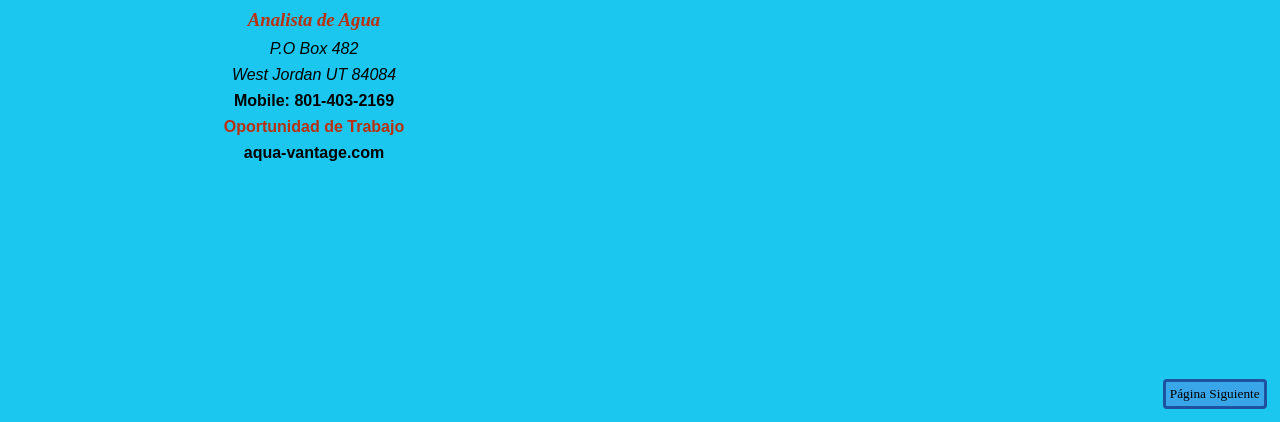
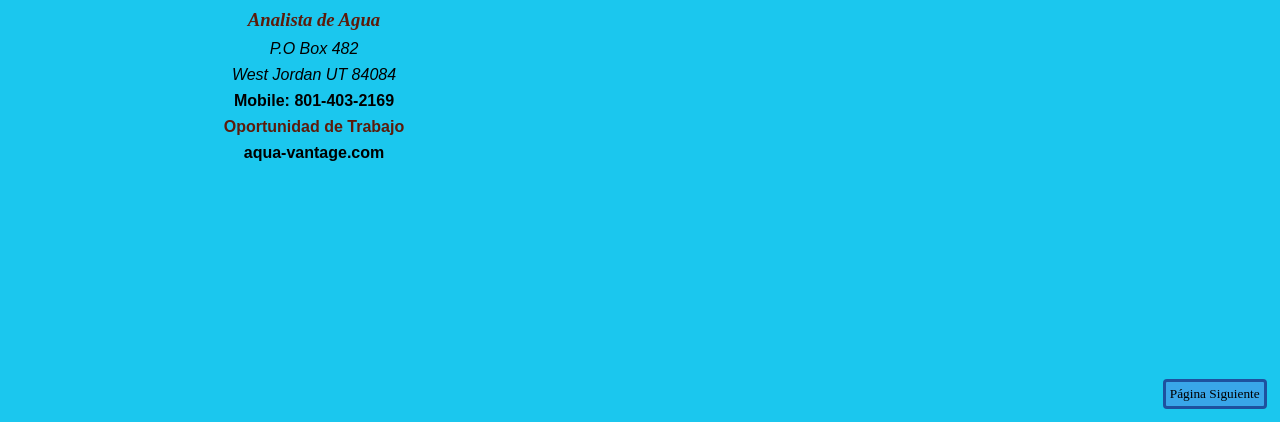
Before and after one commit to joshparkerj/aqua-vantage, a plain HTML site: page index.html in a window 1280 px wide. Shown: the part 378-800 px from the top of the page. Drawn offline with Linux system fonts and the light colour scheme; a web font is replaced by a local one.

Commit message:
update colors for more visual contrast (accessibility)

```diff
--- a/style.css
+++ b/style.css
@@ -15,7 +15,7 @@
 }
 
 body.color-0 {
-  background-color: hsl(191deg, 86%, 52%);
+  background-color: hsl(191deg, 83%, 60%);
 }
 
 body.color-1 {
@@ -66,7 +66,7 @@
 }
 
 h3 {
-  color: hsl(12, 88%, 39%);
+  color: hsl(12, 80%, 20%);
   font-style: italic;
 }
 
@@ -85,7 +85,7 @@
 }
 
 .friendly-offer {
-  color: hsl(12, 88%, 39%);
+  color: hsl(12, 80%, 20%);
 }
 
 .website > a {
```
